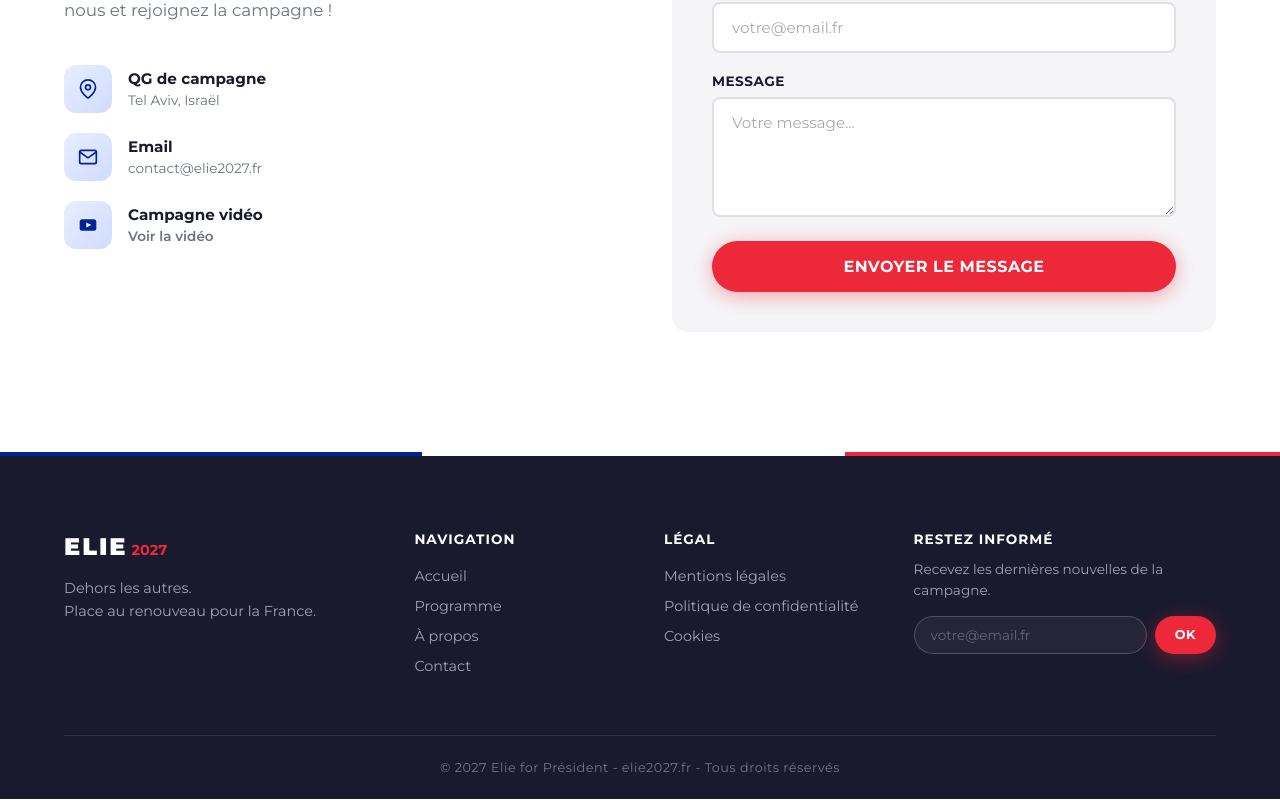
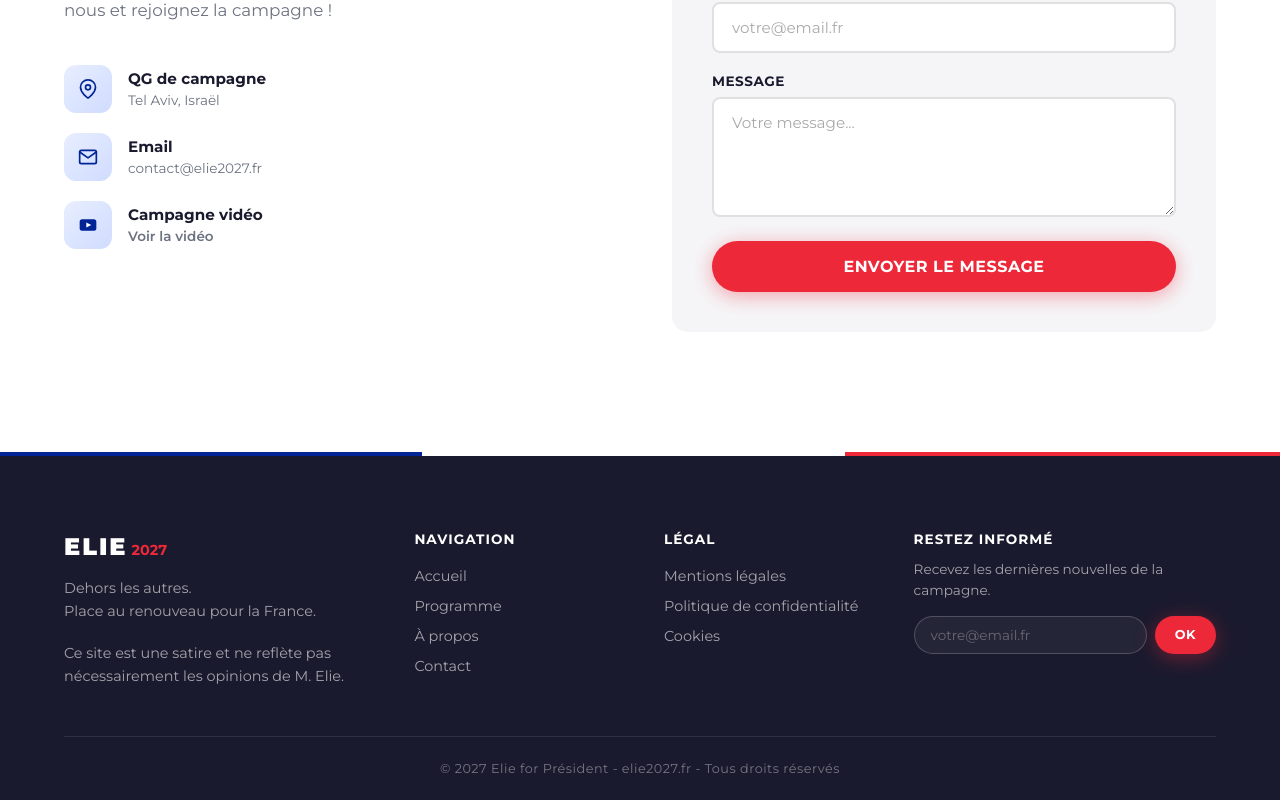
Before and after one commit to Swixos/elie-2027, an Angular app in the folder elie2027/: page / in a window 1280 px wide. Shown: the part 4236-5036 px from the top of the page. Built offline with nearby package versions, Linux system fonts and the light colour scheme.

Commit message:
feat: satire

```diff
--- a/elie2027/src/app/components/footer/footer.html
+++ b/elie2027/src/app/components/footer/footer.html
@@ -8,6 +8,8 @@
           <span class="logo-year">2027</span>
         </div>
         <p>Dehors les autres.<br>Place au renouveau pour la France.</p>
+        <br>
+        <p>Ce site est une satire et ne reflète pas nécessairement les opinions de M. Elie.</p>
       </div>
 
       <div class="footer-links">
```
